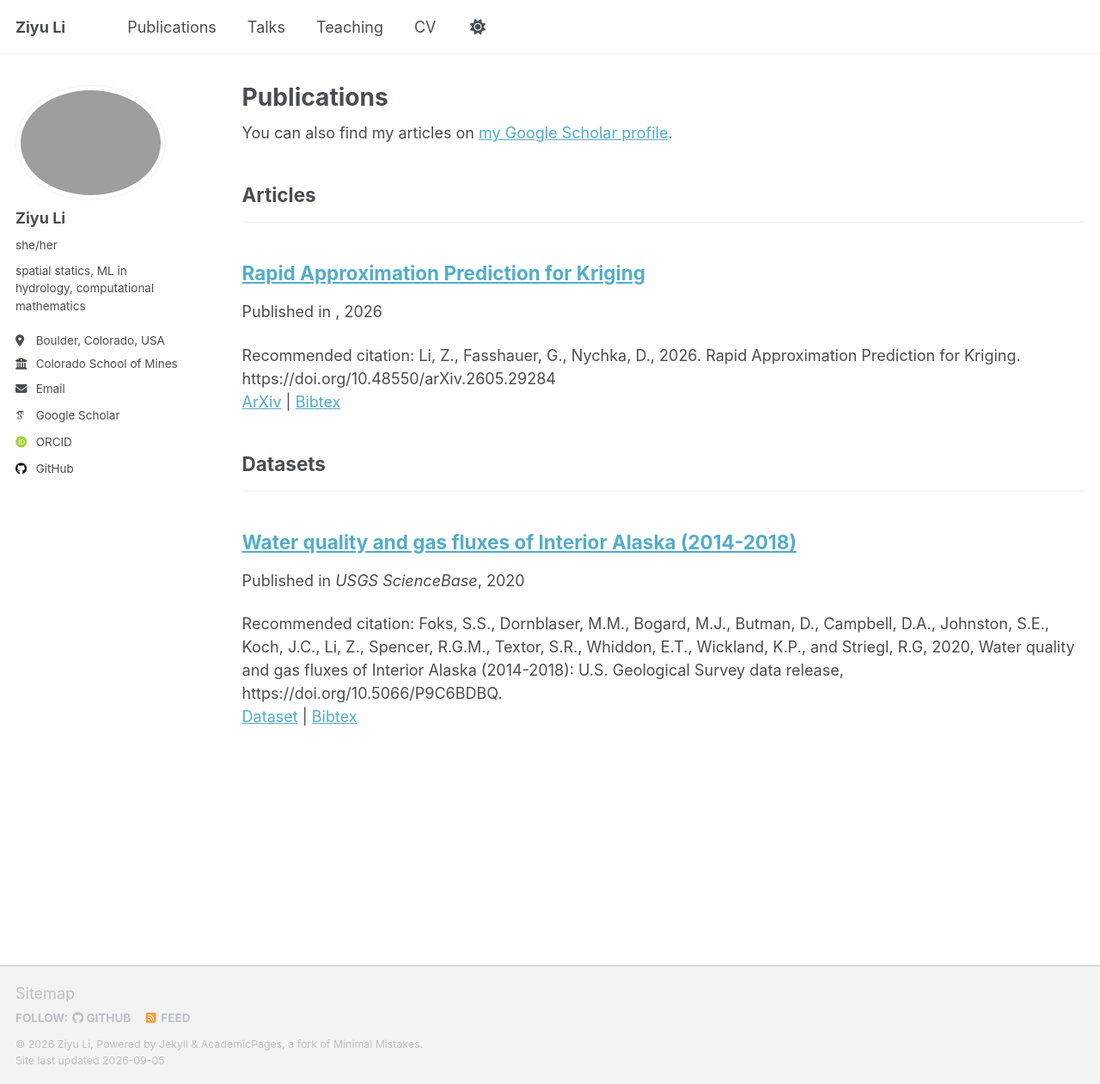
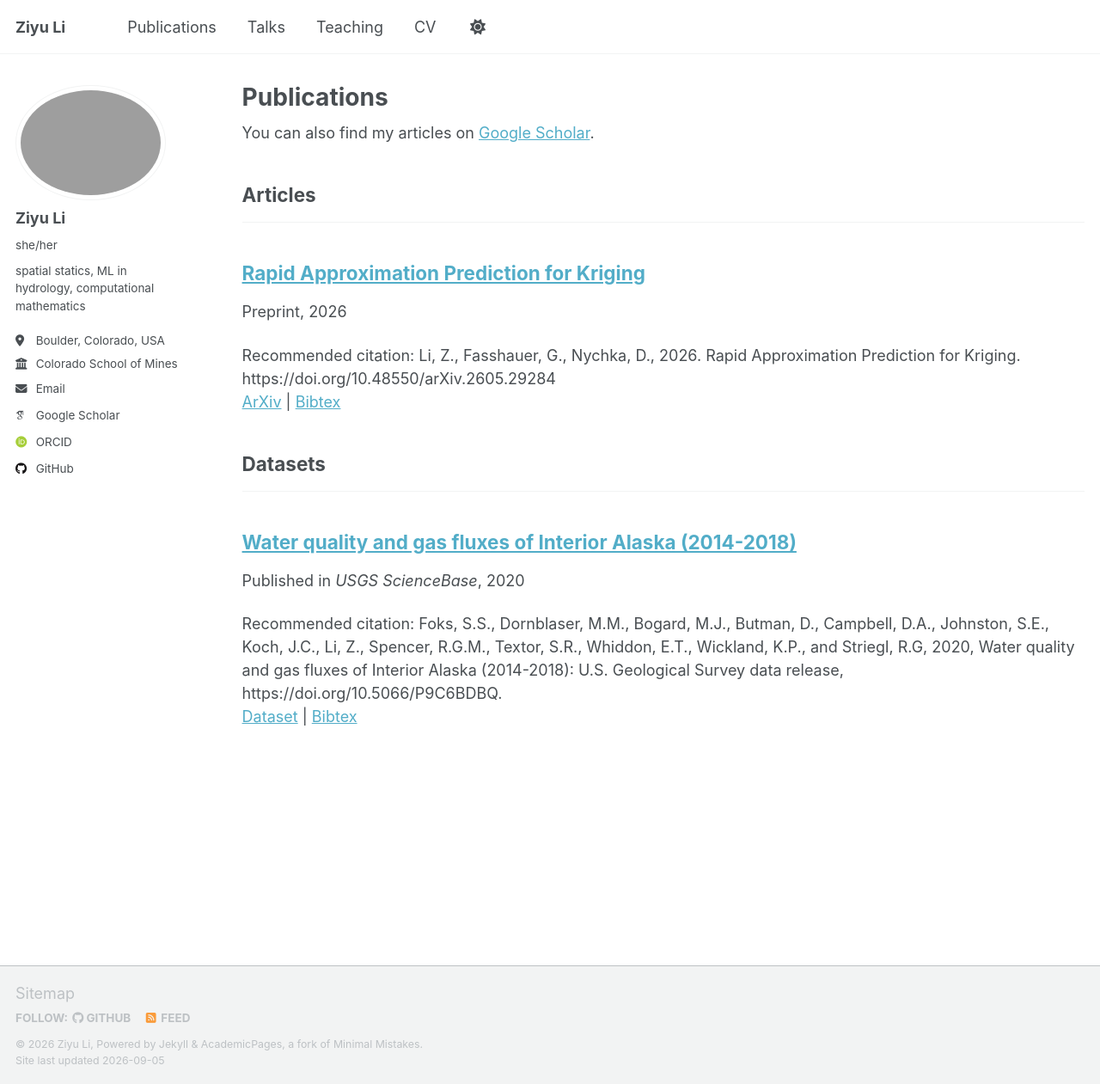
Before and after one commit to ziyuli22/ziyuli22.github.io, a Jekyll site: the page built from _pages/publications.html, in a window 1280 px wide and 1261 px high. Shown: the whole window at 86% size. Built offline with Jekyll 4.4.1, drawn with Linux system fonts in a browser that asks for light colours; some web fonts are replaced; a script that is not in the unit is left out.

Commit message:
updated format

```diff
--- a/_includes/archive-single.html
+++ b/_includes/archive-single.html
@@ -40,8 +40,10 @@
 
         {% if post.collection == 'teaching' %}
           <p> {{ post.type }}, <i>{{ post.venue }}</i>, {{ post.date | default: "1900-01-01" | date: "%Y" }} </p>
+        {% elsif post.collection == 'publications' and post.venue %}
+          <p>Published in <i>{{ post.venue }}</i>, {{ post.date | default: "1900-01-01" | date: "%Y" }} </p>
         {% elsif post.collection == 'publications' %}
-          <p>Published in <i>{{ post.venue }}</i>, {{ post.date | default: "1900-01-01" | date: "%Y" }} </p>
+          <p>Preprint, {{ post.date | default: "1900-01-01" | date: "%Y" }} </p>
         {% elsif post.date %}
          <p class="page__date"><strong><i class="fa fa-fw fa-calendar" aria-hidden="true"></i> {{ site.data.ui-text[site.locale].date_label | default: "Published:" }}</strong> <time datetime="{{ post.date | default: "1900-01-01" | date_to_xmlschema }}">{{ post.date | default: "1900-01-01" | date: "%B %d, %Y" }}</time></p>
         {% endif %}
--- a/_layouts/single.html
+++ b/_layouts/single.html
@@ -38,6 +38,8 @@ layout: default
           <p> {{ page.type }}, <i>{{ page.venue }}</i>, {{ page.date | default: "1900-01-01" | date: "%Y" }} </p>
         {% elsif page.venue and page.date %}
           <p>Published in <i>{{ page.venue }}</i>, {{ page.date | default: "1900-01-01" | date: "%Y" }} </p>
+        {% elsif page.collection == 'publications' %}
+          <p>Preprint, {{ page.date | default: "1900-01-01" | date: "%Y" }} </p>
         {% elsif page.date %}
           <p class="page__date"><strong><i class="fa fa-fw fa-calendar" aria-hidden="true"></i> {{ site.data.ui-text[site.locale].date_label | default: "Published:" }}</strong> <time datetime="{{ page.date | date_to_xmlschema }}">{{ page.date | default: "1900-01-01" | date: "%B %d, %Y" }}</time></p>
         {% endif %}
--- a/_pages/publications.html
+++ b/_pages/publications.html
@@ -6,7 +6,7 @@ author_profile: true
 ---
 
 {% if site.author.googlescholar %}
-  <div class="wordwrap">You can also find my articles on <a href="{{site.author.googlescholar}}">my Google Scholar profile</a>.</div>
+  <div class="wordwrap">You can also find my articles on <a href="{{site.author.googlescholar}}">Google Scholar</a>.</div>
 {% endif %}
 
 {% include base_path %}
```
